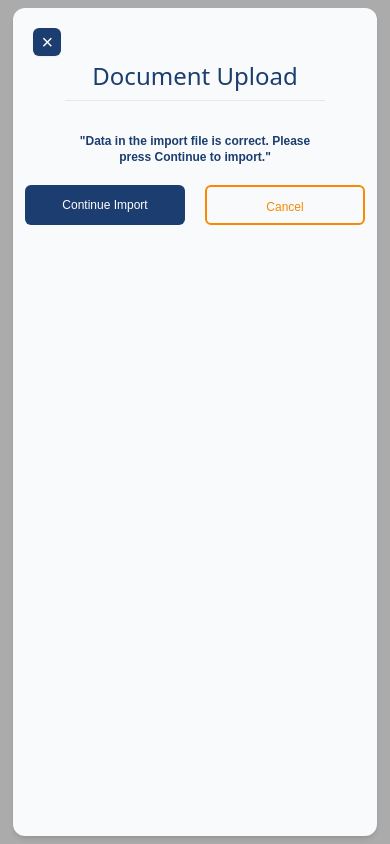
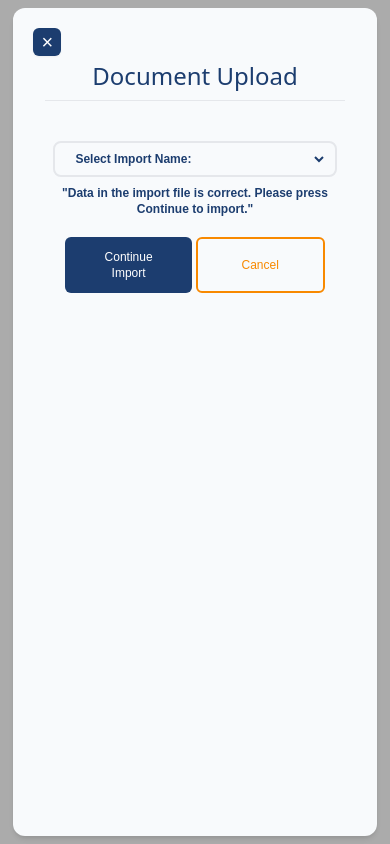
Before and after one commit to galoelmer/upload-document, a React (Vite) app: page / in a window 390 px wide. Built offline with nearby package versions, Linux system fonts and the light colour scheme.

Commit message:
add custom dropdown component

```diff
--- a/src/components/button/index.tsx
+++ b/src/components/button/index.tsx
@@ -30,7 +30,7 @@ const Button = ({
   return (
     <button
       onClick={onClick}
-      className={`${classNames} ${className}  min-w-40 h-10`}
+      className={`sm:min-w-40 sm:h-10 ${classNames} ${className}`}
     >
       {label}
     </button>
--- /dev/null
+++ b/src/components/dropdown-selector/index.tsx
@@ -0,0 +1,49 @@
+import { useState } from "react";
+
+interface DropdownOption {
+  value: string;
+  label: string;
+}
+
+interface DropdownProps {
+  options: DropdownOption[];
+  onSelect: (selectedValue: string) => void;
+  defaultLabel?: string;
+  className?: string;
+}
+
+const Dropdown = ({
+  options,
+  onSelect,
+  defaultLabel = "Select",
+  className,
+}: DropdownProps) => {
+  const [selectedValue, setSelectedValue] = useState<string | null>(null);
+
+  const handleSelect = (event: React.ChangeEvent<HTMLSelectElement>) => {
+    const value = event.target.value;
+    setSelectedValue(value);
+    onSelect(value);
+  };
+
+  return (
+    <div className="border-2 pr-2 rounded-lg m-2 overflow-hidden">
+      <select
+        value={selectedValue || ""}
+        onChange={handleSelect}
+        className={`bg-inherit px-4 py-2 w-full text-xs font-semibold focus:outline-none ${className}`}
+      >
+        <option value="" disabled hidden>
+          {defaultLabel}
+        </option>
+        {options.map((option) => (
+          <option key={option.value} value={option.value}>
+            {option.label}
+          </option>
+        ))}
+      </select>
+    </div>
+  );
+};
+
+export default Dropdown;
--- a/src/components/upload-document-form/form-body.tsx
+++ b/src/components/upload-document-form/form-body.tsx
@@ -1,8 +1,24 @@
-const FormBody = () => {
+import Dropdown from "../dropdown-selector";
+
+type SetStateAction<T> = React.Dispatch<React.SetStateAction<T>>;
+
+interface FormBodyProps {
+  setImportName: SetStateAction<string | null>;
+}
+
+const FormBody = ({ setImportName }: FormBodyProps) => {
   return (
     <section className="flex flex-col mt-8 lg:flex-row">
       <section className="h-full lg:w-1/2">
-        {/* TODO: Add input fields */}
+        <Dropdown
+          defaultLabel="Select Import Name:"
+          onSelect={(value) => setImportName(value)}
+          options={[
+            { value: "option1", label: "Option 1" },
+            { value: "option2", label: "Option 2" },
+            { value: "option3", label: "Option 3" },
+          ]}
+        />
       </section>
       <section className="h-full sm:p-6 sm:py-2 lg:w-1/2"></section>
     </section>
--- a/src/components/upload-document-form/index.tsx
+++ b/src/components/upload-document-form/index.tsx
@@ -1,3 +1,5 @@
+import { useState } from "react";
+
 import Button from "../button";
 import FormBody from "./form-body";
 
@@ -6,23 +8,41 @@ interface FormProps {
 }
 
 const UploadDocumentForm = ({ handleCancel }: FormProps) => {
-  const handleFormSubmit = () => {};
+  const [importName, setImportName] = useState<string | null>(null);
+
+  const handleFormSubmit = () => {
+    const formData = {
+      importName,
+    };
+
+    console.log(formData);
+  };
+
   return (
-    <div className="mx-5 my-5 h-full">
-      <section className="sm:w-fit sm:m-auto">
+    <div className="sm:mx-5 my-5 h-full">
+      <section className="sm:w-fit sm:m-auto ">
         <h2 className="text-center font-sans font-medium text-2xl sm:text-3xl">
           Document Upload
         </h2>
         <hr className="bg-slate-700 w-full mt-2" />
-        <FormBody />
+        <FormBody setImportName={setImportName} />
         <section className="sm:p-8">
           <p className="text-center text-xs sm:text-sm font-semibold">
             "Data in the import file is correct. Please press Continue to
             import."
           </p>
-          <div className="flex justify-center space-x-5 p-5">
-            <Button label="Continue Import" onClick={handleFormSubmit} />
-            <Button label="Cancel" type="outline" onClick={handleCancel} />
+          <div className="flex justify-center space-x-1 sm:space-x-5 p-5">
+            <Button
+              label="Continue Import"
+              onClick={handleFormSubmit}
+              className="w-full"
+            />
+            <Button
+              label="Cancel"
+              type="outline"
+              onClick={handleCancel}
+              className="w-full"
+            />
           </div>
         </section>
       </section>
```
